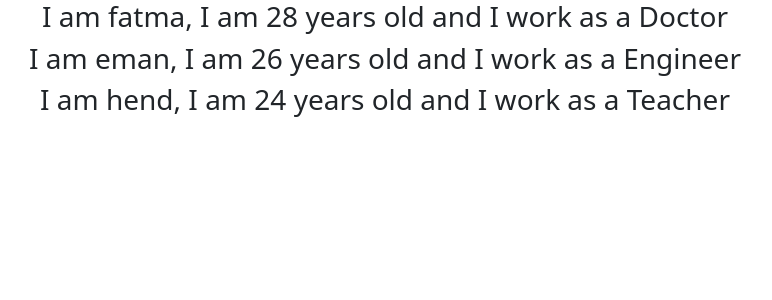
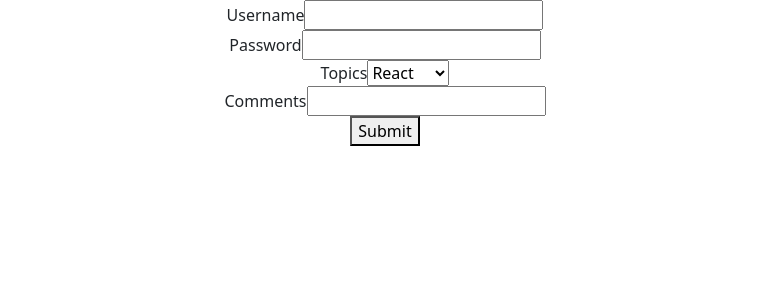
Before and after one commit to emangomaa/react-revision, a React (Create React App) app: page / in a window 1280 px wide. Shown: the top 300 px of the page, without its empty margins (255-1027 px from the left). Built offline with nearby package versions, Linux system fonts and the light colour scheme.

Commit message:
form control

```diff
--- a/src/App.js
+++ b/src/App.js
@@ -1,6 +1,7 @@
 
 import './App.css';
-import NameList from './components/NameList';
+import Form from './components/Form';
+// import NameList from './components/NameList';
 // import UserGreeting from './components/conditional rendering/UserGreeting';
 // import Great from './components/Great';
 // import Counter from './components/Counter';
@@ -10,7 +11,8 @@ import NameList from './components/NameList';
 function App() {
   return (
     <div className="App">
-      <NameList/>
+      <Form/>
+      {/* <NameList/> */}
       {/* <UserGreeting/> */}
       {/* <Parent/> */}
       {/* <Bindevents/> */}
--- /dev/null
+++ b/src/components/Form.js
@@ -0,0 +1,73 @@
+import React, { Component } from 'react'
+
+class Form extends Component {
+    constructor(props) {
+      super(props)
+
+      this.state = {
+         username:"",
+         password:"",
+         topic:"",
+         comments:""
+      }
+    }
+    handleUsernameChange =event =>{
+        this.setState({
+            username:event.target.value
+        })
+    }
+    handlePasswordChange = event =>{
+        this.setState(
+            {
+                password:event.target.value
+            }
+        )
+    }
+    handleTopicChange= event =>{
+        this.setState({
+            topic:event.target.value
+        })
+    }
+    handleCommentsChange = event =>{
+
+        this.setState({
+            comments:event.target.value
+        })
+    }
+    handleFormSubmit = event =>{
+        alert(`username = ${this.state.username} password =  ${this.state.password} topic = ${this.state.topic} comments = ${this.state.comments}`)
+        event.preventDefault()
+    }
+  render() {
+    const {username,password,topic,comments} = this.state
+    return (
+      <>
+        <form onSubmit={this.handleFormSubmit}>
+            <div>
+                <label>Username</label>
+                <input type="text" value={username} onChange={this.handleUsernameChange}/>
+            </div>
+            <div>
+                <label>Password</label>
+                <input type="password" value={password} onChange={this.handlePasswordChange}/>
+            </div>
+            <div>
+                <label>Topics</label>
+                <select value={topic} onChange={this.handleTopicChange}>
+                    <option value="react">React</option>
+                    <option value="vue">Vue</option>
+                    <option value="anguler">Anguler</option>
+                </select>
+            </div>
+            <div>
+                <label>Comments</label>
+                <input type="text" value={comments} onChange={this.handleCommentsChange}/>
+            </div>
+            <button type="submit">Submit</button>
+        </form>
+      </>
+    )
+  }
+}
+
+export default Form
```
